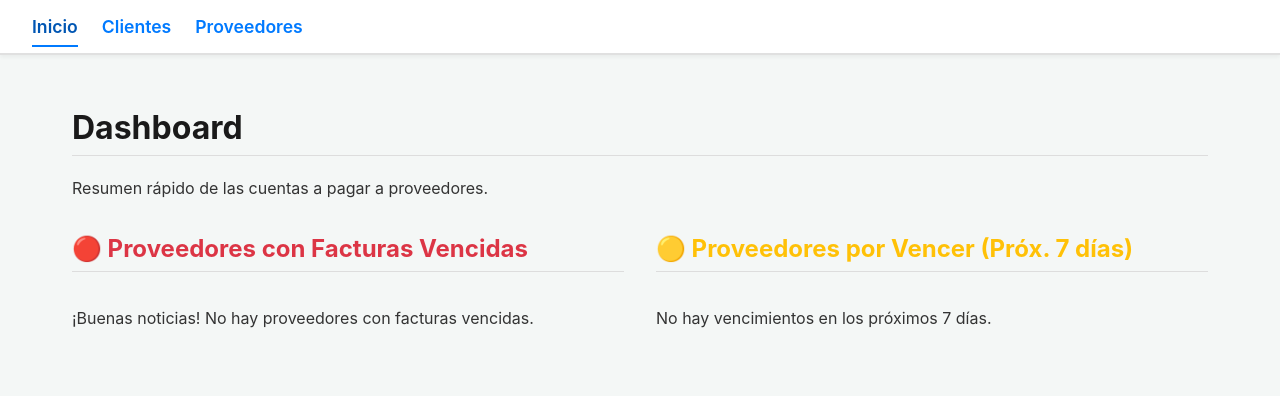
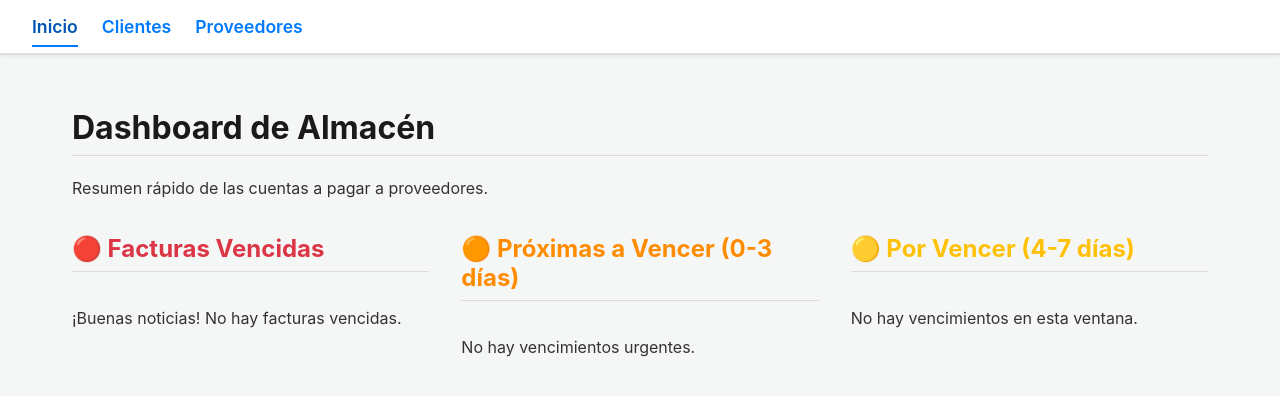
Before and after one commit to juandualibe/Cherry-gestor-CC, a React (Vite) app: page / in a window 1280 px wide. Shown: the top 396 px of the page. Built offline with nearby package versions, Linux system fonts and the light colour scheme.

Commit message:
modificado dashboard

```diff
--- a/src/pages/Inicio.jsx
+++ b/src/pages/Inicio.jsx
@@ -1,15 +1,13 @@
 // src/pages/Inicio.jsx
 
 import React, { useState, useEffect } from 'react';
-import { Link } from 'react-router-dom'; // Para navegar al proveedor
+import { Link } from 'react-router-dom';
 
-// --- Copiamos las funciones de LocalStorage ---
 const cargarDatos = (key) => {
   const datosGuardados = localStorage.getItem(key);
   return datosGuardados ? JSON.parse(datosGuardados) : [];
 };
 
-// --- Función de ayuda para calcular saldo (copiada de Proveedores) ---
 const calcularSaldoPendiente = (proveedorId, todasLasFacturas, todosLosPagos) => {
     const totalFacturas = todasLasFacturas
       .filter(f => f.proveedorId === proveedorId)
@@ -26,97 +24,98 @@ const calcularSaldoPendiente = (proveedorId, todasLasFacturas, todosLosPagos) =>
     return totalFacturas - totalRechazos - totalPagos;
 };
 
-// --- Función de ayuda para fechas (ignora la hora) ---
 const hoy = new Date();
-hoy.setHours(0, 0, 0, 0); // Setea a la medianoche de hoy
+hoy.setHours(0, 0, 0, 0);
 
+// Ventana de 3 días para "próximas a vencer"
+const tresDiasDespues = new Date(hoy);
+tresDiasDespues.setDate(hoy.getDate() + 3);
+
+// Ventana total de 7 días
 const sieteDiasDespues = new Date(hoy);
 sieteDiasDespues.setDate(hoy.getDate() + 7);
 
 
 function Inicio() {
-  // Estado para guardar las alertas
   const [alertasVencidas, setAlertasVencidas] = useState([]);
+  const [alertasProximasVencer, setAlertasProximasVencer] = useState([]); // <-- NUEVA
   const [alertasPorVencer, setAlertasPorVencer] = useState([]);
   const [loading, setLoading] = useState(true);
 
-  // useEffect se ejecuta una vez cuando el componente carga
   useEffect(() => {
-    // 1. Cargar todos los datos
     const proveedores = cargarDatos('proveedores');
     const facturas = cargarDatos('facturasProveedores');
     const pagos = cargarDatos('pagosProveedores');
 
     const alertasVencidasTemp = [];
+    const alertasProximasVencerTemp = []; // <-- NUEVA
     const alertasPorVencerTemp = [];
 
-    // 2. Iterar por cada proveedor
     for (const proveedor of proveedores) {
-      // 3. Calcular su saldo
       const saldo = calcularSaldoPendiente(proveedor.id, facturas, pagos);
 
-      // 4. Si el saldo es 0 o negativo, no debe nada, saltamos al siguiente
       if (saldo <= 0) {
         continue;
       }
 
-      // 5. Si debe, revisamos sus facturas en busca de alertas
       const facturasProveedor = facturas.filter(f => f.proveedorId === proveedor.id);
 
       let tieneVencidas = false;
+      let tieneProximasVencer = false; // <-- NUEVO
       let tienePorVencer = false;
 
       for (const factura of facturasProveedor) {
-        // Nos aseguramos que la factura tenga fecha de vencimiento
         if (factura.fechaVencimiento) {
-          const fechaVenc = new Date(factura.fechaVencimiento + 'T00:00:00'); // Asumir zona horaria local
+          const fechaVenc = new Date(factura.fechaVencimiento + 'T00:00:00');
 
           if (fechaVenc < hoy) {
             tieneVencidas = true;
-          } else if (fechaVenc >= hoy && fechaVenc <= sieteDiasDespues) {
+          } else if (fechaVenc >= hoy && fechaVenc <= tresDiasDespues) {
+            tieneProximasVencer = true; // <-- NUEVO
+          } else if (fechaVenc > tresDiasDespues && fechaVenc <= sieteDiasDespues) {
             tienePorVencer = true;
           }
         }
       }
 
-      // 6. Añadimos al proveedor a la lista de alertas (si aplica)
-      // Lo añadimos solo una vez, con su saldo total
       const infoAlerta = {
         id: proveedor.id,
         nombre: proveedor.nombre,
         saldo: saldo
       };
 
+      // Prioridad: Vencidas > Próximas (0-3 días) > Por vencer (4-7 días)
       if (tieneVencidas) {
         alertasVencidasTemp.push(infoAlerta);
+      } else if (tieneProximasVencer) {
+        alertasProximasVencerTemp.push(infoAlerta);
       } else if (tienePorVencer) {
-        // 'else if' para no mostrar al mismo proveedor en ambas listas
         alertasPorVencerTemp.push(infoAlerta);
       }
     }
 
-    // 7. Guardamos los resultados en el estado
     setAlertasVencidas(alertasVencidasTemp);
+    setAlertasProximasVencer(alertasProximasVencerTemp);
     setAlertasPorVencer(alertasPorVencerTemp);
     setLoading(false);
 
-  }, []); // El array vacío [] significa que solo se ejecuta al cargar
+  }, []);
 
 
   return (
     <div>
-      <h1>Dashboard</h1>
+      <h1>Dashboard de Almacén</h1>
       <p>Resumen rápido de las cuentas a pagar a proveedores.</p>
 
       <div style={{display: 'flex', flexWrap: 'wrap', gap: '2rem'}}>
 
         {/* Columna de Facturas Vencidas */}
         <div style={{flex: 1, minWidth: '300px'}}>
-          <h2 style={{color: '#dc3545'}}>🔴 Proveedores con Facturas Vencidas</h2>
+          <h2 style={{color: '#dc3545'}}>🔴 Facturas Vencidas</h2>
           <div className="lista-container">
             {loading && <p>Calculando...</p>}
             {!loading && alertasVencidas.length === 0 && (
-              <p>¡Buenas noticias! No hay proveedores con facturas vencidas.</p>
+              <p>¡Buenas noticias! No hay facturas vencidas.</p>
             )}
             {alertasVencidas.map(alerta => (
               <div key={alerta.id} className="card" style={{
@@ -124,7 +123,8 @@ function Inicio() {
                 flexDirection: 'column',
                 justifyContent: 'space-between',
                 minHeight: '200px',
-                padding: '1.5rem'
+                padding: '1.5rem',
+                borderLeft: '4px solid #dc3545'
               }}>
                 <div>
                   <h3 style={{marginBottom: '1rem'}}>{alerta.nombre}</h3>
@@ -144,7 +144,8 @@ function Inicio() {
                     marginTop: 'auto',
                     textDecoration: 'none',
                     textAlign: 'center',
-                    display: 'block'
+                    display: 'block',
+                    backgroundColor: '#dc3545'
                   }}
                 >
                   Ir a Proveedores
@@ -154,13 +155,59 @@ function Inicio() {
           </div>
         </div>
 
-        {/* Columna de Facturas por Vencer */}
+        {/* Columna de Próximas a Vencer (0-3 días) */}
         <div style={{flex: 1, minWidth: '300px'}}>
-          <h2 style={{color: '#ffc107'}}>🟡 Proveedores por Vencer (Próx. 7 días)</h2>
+          <h2 style={{color: '#ff8c00'}}>🟠 Próximas a Vencer (0-3 días)</h2>
+          <div className="lista-container">
+            {loading && <p>Calculando...</p>}
+            {!loading && alertasProximasVencer.length === 0 && (
+              <p>No hay vencimientos urgentes.</p>
+            )}
+            {alertasProximasVencer.map(alerta => (
+              <div key={alerta.id} className="card" style={{
+                display: 'flex',
+                flexDirection: 'column',
+                justifyContent: 'space-between',
+                minHeight: '200px',
+                padding: '1.5rem',
+                borderLeft: '4px solid #ff8c00'
+              }}>
+                <div>
+                  <h3 style={{marginBottom: '1rem'}}>{alerta.nombre}</h3>
+                  <p style={{marginBottom: '0.5rem', fontSize: '0.9rem', color: '#666'}}>Saldo pendiente:</p>
+                  <div className="total" style={{
+                    fontSize: '1.8rem',
+                    marginBottom: '1.5rem',
+                    wordBreak: 'break-word'
+                  }}>
+                    ${alerta.saldo.toLocaleString('es-AR')}
+                  </div>
+                </div>
+                <Link
+                  to="/proveedores"
+                  className="btn"
+                  style={{
+                    marginTop: 'auto',
+                    textDecoration: 'none',
+                    textAlign: 'center',
+                    display: 'block',
+                    backgroundColor: '#ff8c00'
+                  }}
+                >
+                  Ir a Proveedores
+                </Link>
+              </div>
+            ))}
+          </div>
+        </div>
+
+        {/* Columna de Por Vencer (4-7 días) */}
+        <div style={{flex: 1, minWidth: '300px'}}>
+          <h2 style={{color: '#ffc107'}}>🟡 Por Vencer (4-7 días)</h2>
           <div className="lista-container">
             {loading && <p>Calculando...</p>}
             {!loading && alertasPorVencer.length === 0 && (
-              <p>No hay vencimientos en los próximos 7 días.</p>
+              <p>No hay vencimientos en esta ventana.</p>
             )}
             {alertasPorVencer.map(alerta => (
               <div key={alerta.id} className="card" style={{
@@ -168,7 +215,8 @@ function Inicio() {
                 flexDirection: 'column',
                 justifyContent: 'space-between',
                 minHeight: '200px',
-                padding: '1.5rem'
+                padding: '1.5rem',
+                borderLeft: '4px solid #ffc107'
               }}>
                 <div>
                   <h3 style={{marginBottom: '1rem'}}>{alerta.nombre}</h3>
```
